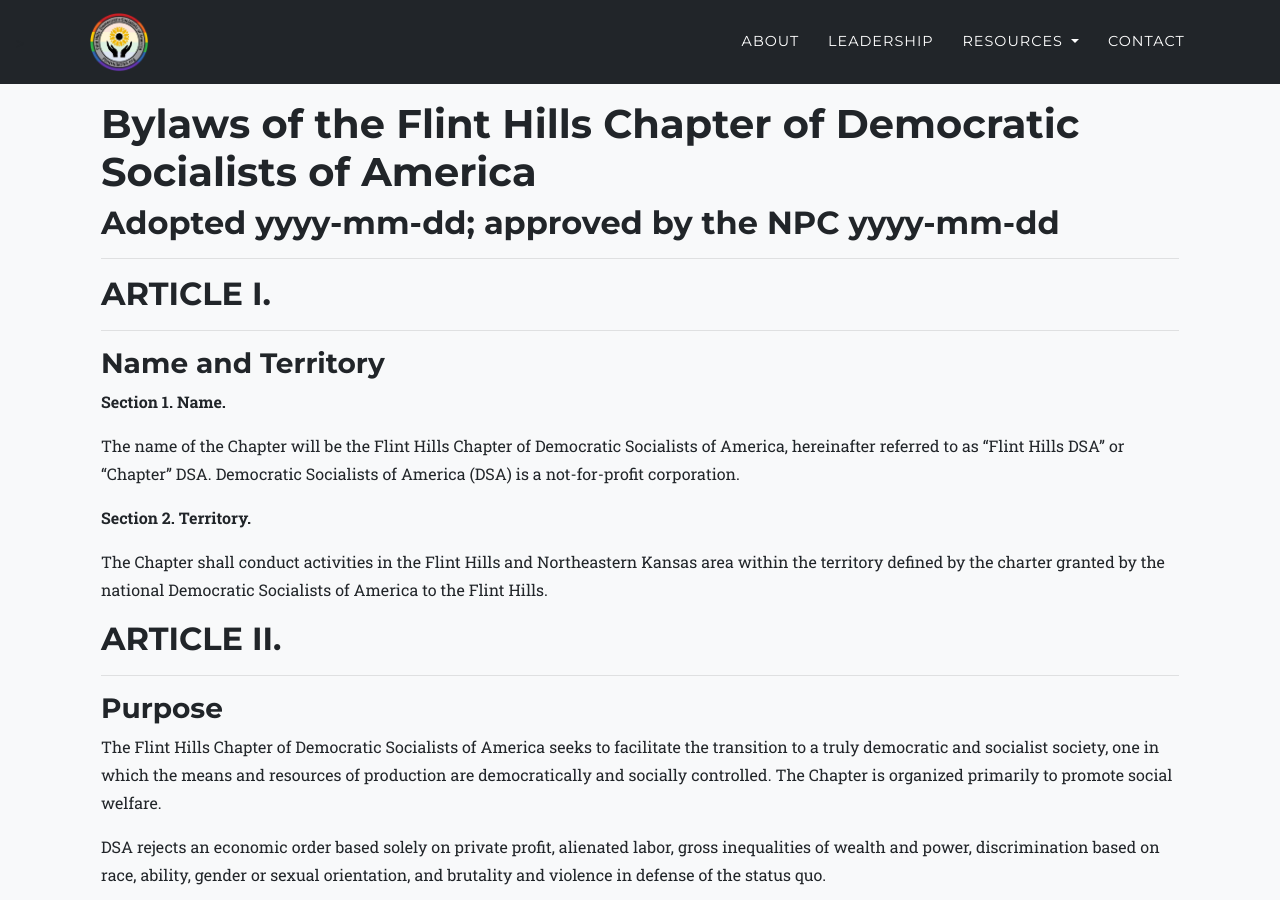
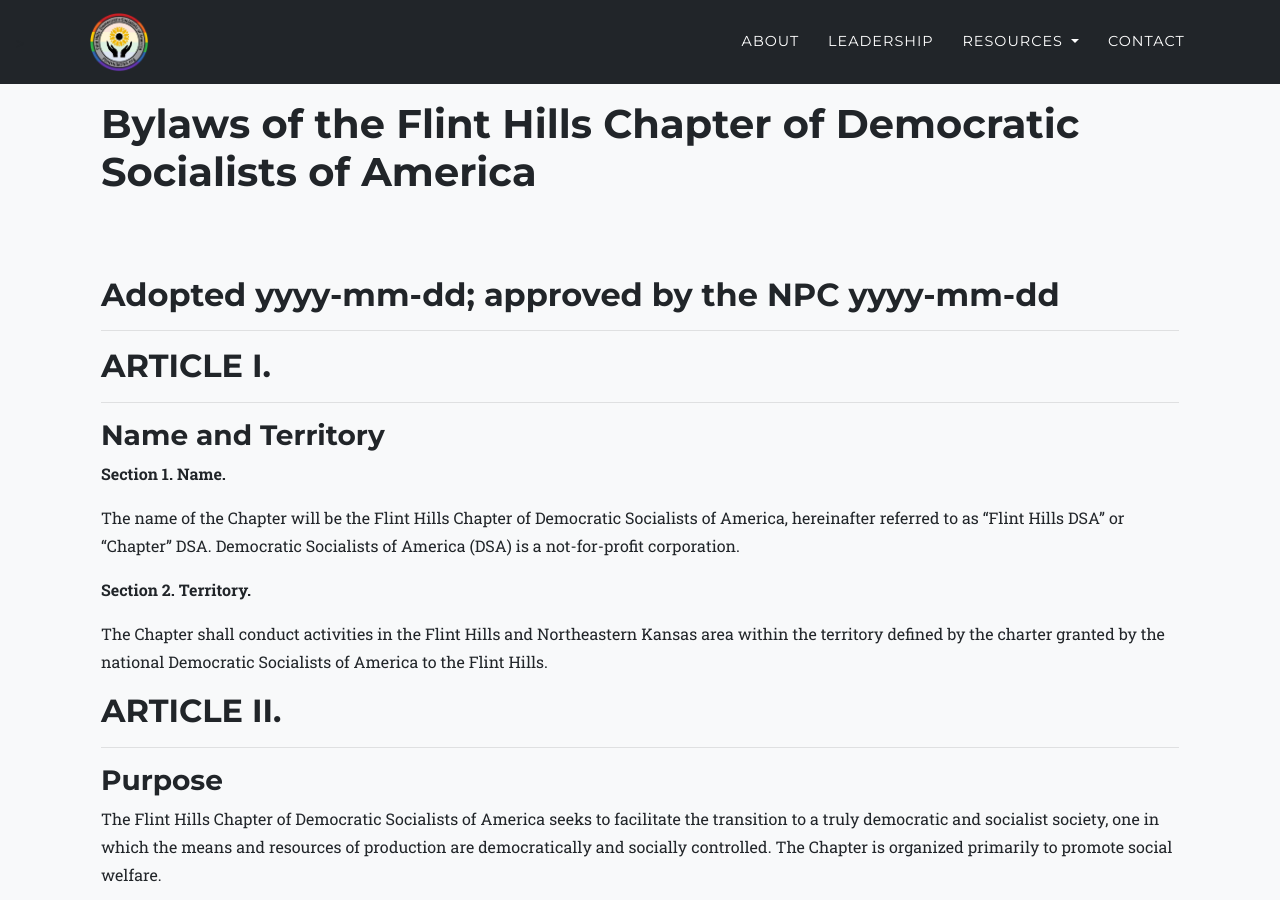
Before and after one commit to flinthillsdsa/website, a Jekyll site: the page built from _resources/chapter-documentation/governing-documents/files/2025-05-28-bylaws.md, in a window 1280 px wide and 900 px high. Built offline with Jekyll 4.4.1, drawn with Linux system fonts in a browser that asks for light colours; some web fonts are replaced.

Commit message:
Sync updated resources from chapter-documentation

```diff
--- a/_resources/chapter-documentation/governing-documents/files/2025-05-28-bylaws.md
+++ b/_resources/chapter-documentation/governing-documents/files/2025-05-28-bylaws.md
@@ -8,6 +8,8 @@ permalink: /resources/chapter-documentation/governing-documents/files/2025-05-28
 
 # Bylaws of the Flint Hills Chapter of Democratic Socialists of America
 
+<br>
+<br>
 
 ## Adopted yyyy-mm-dd; approved by the NPC yyyy-mm-dd
 ***
```
Also changed, not shown: _resources/chapter-documentation/governing-documents/index.md (+0 -1 lines).
